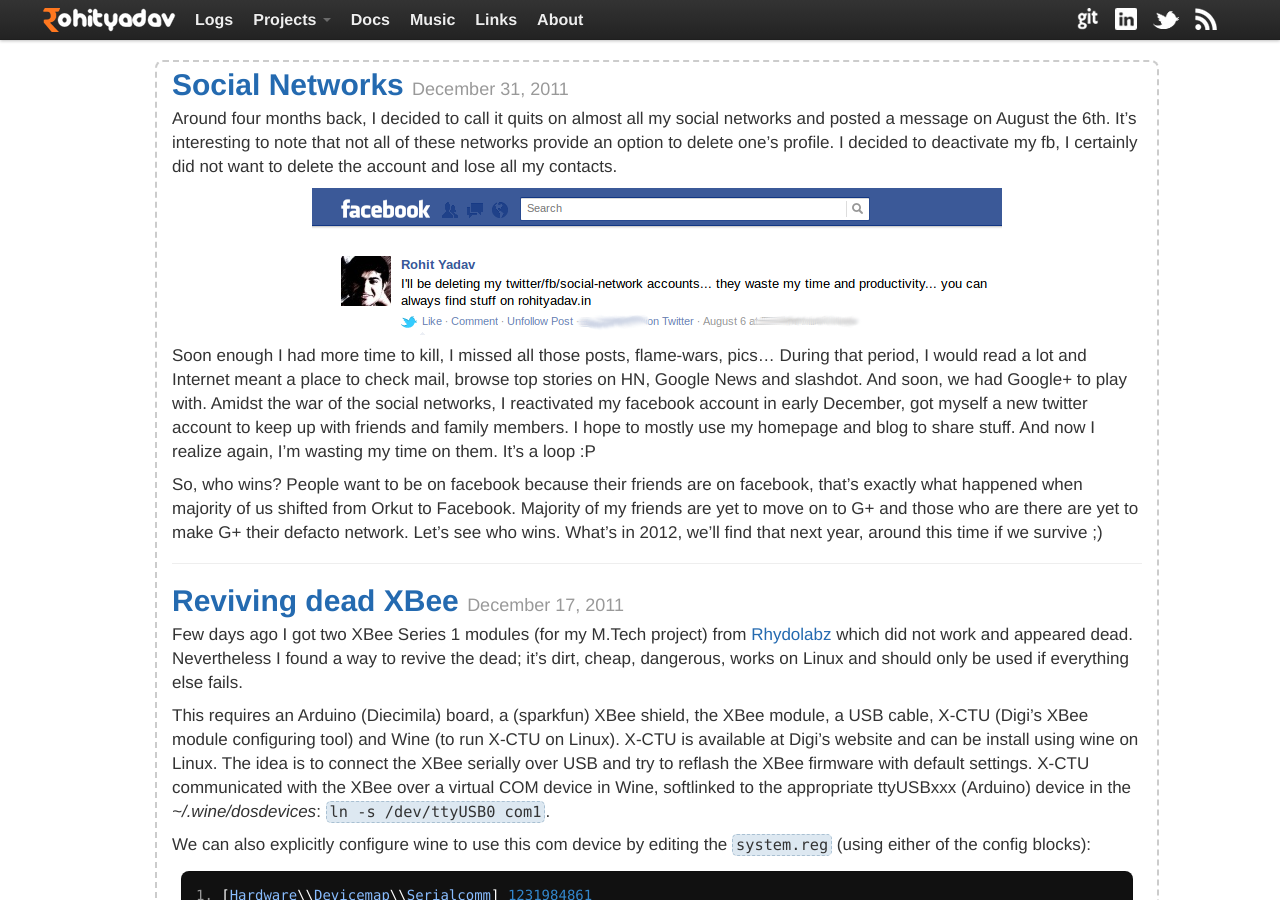
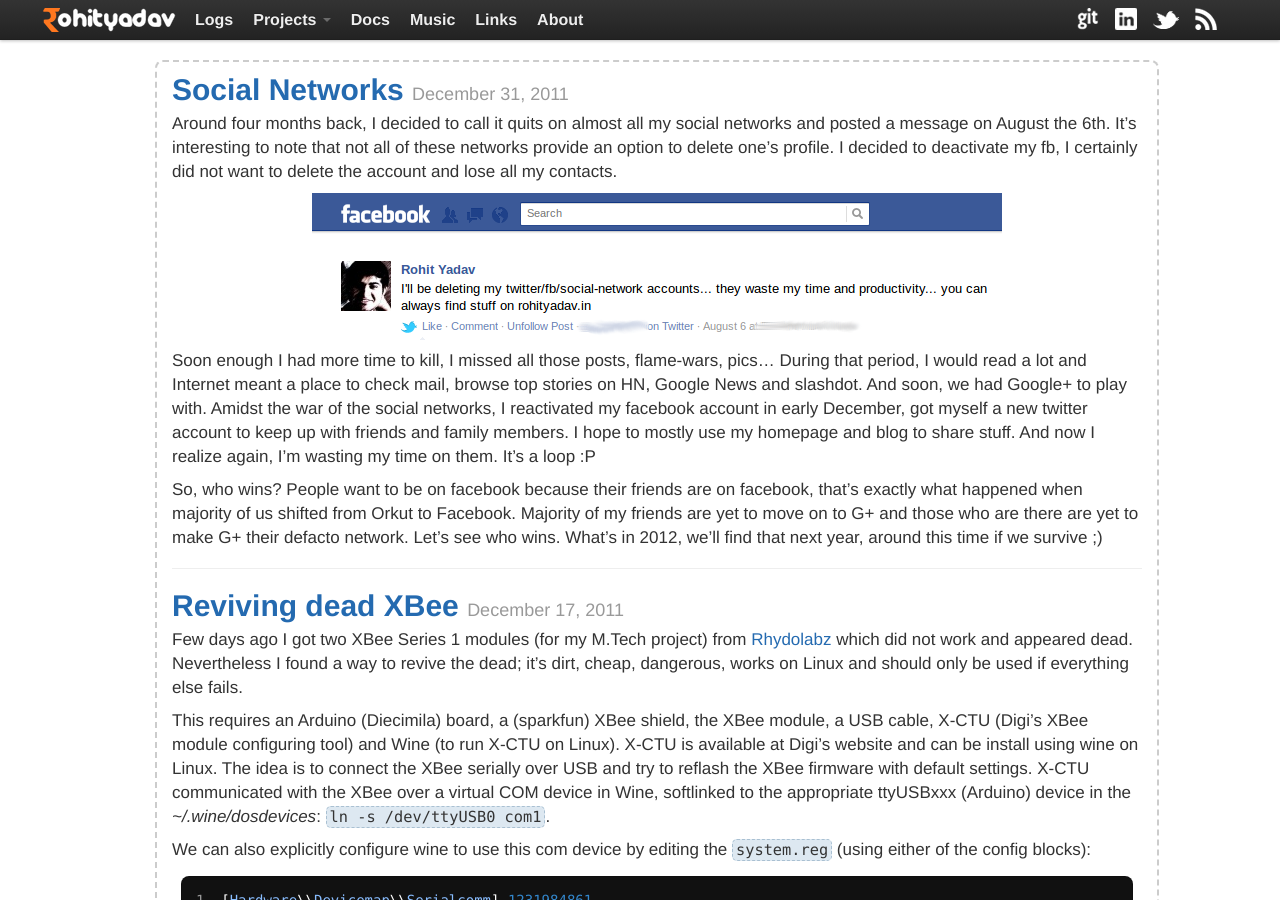
Before and after one commit to rohityadavcloud/rohityadavcloud.github.io, a Jekyll site: the page built from index.html, in a window 1280 px wide and 900 px high. Built offline with Jekyll 4.4.1, drawn with Linux system fonts in a browser that asks for light colours; Markdown is read by kramdown in place of the engine named in the settings; the list of posts is cut into pages by our own code.

Commit message:
fix stuff

```diff
--- a/404.html
+++ b/404.html
@@ -40,7 +40,7 @@
 
             <li><a href="/logs"><strong>Logs</strong></a></li>
 
-            <li>
+            <li class="dropdown">
               <a href="#" class="dropdown-toggle" data-toggle="dropdown"><strong>Projects <b class="caret"></b></strong></a>
               <ul class="dropdown-menu">
                 <li><a href="/projects">All Projects</a></li>
@@ -76,7 +76,7 @@
 
   <div class="container">
     <div class="row">
-      <div class="span10 offset1" style="border: 2px dashed #ccc; border-radius: 8px 8px 8px 8px; background-color: #fff; padding: 5px 15px;">
+      <div class="span10 offset1" style="border: 2px dashed #ccc; border-radius: 8px 8px 8px 8px; background-color: #fff; padding: 10px 15px;">
 
         <h1 align="center">Page not found!<img align="center" src="/assets/img/404.png"></h1>
 
--- a/_layouts/default.html
+++ b/_layouts/default.html
@@ -77,7 +77,7 @@
 
   <div class="container">
     <div class="row">
-      <div class="span10 offset1" style="border: 2px dashed #ccc; border-radius: 8px 8px 8px 8px; background-color: #fff; padding: 5px 15px;">
+      <div class="span10 offset1" style="border: 2px dashed #ccc; border-radius: 8px 8px 8px 8px; background-color: #fff; padding: 10px 15px;">
         {{ content }}
 
         <hr/>
```
